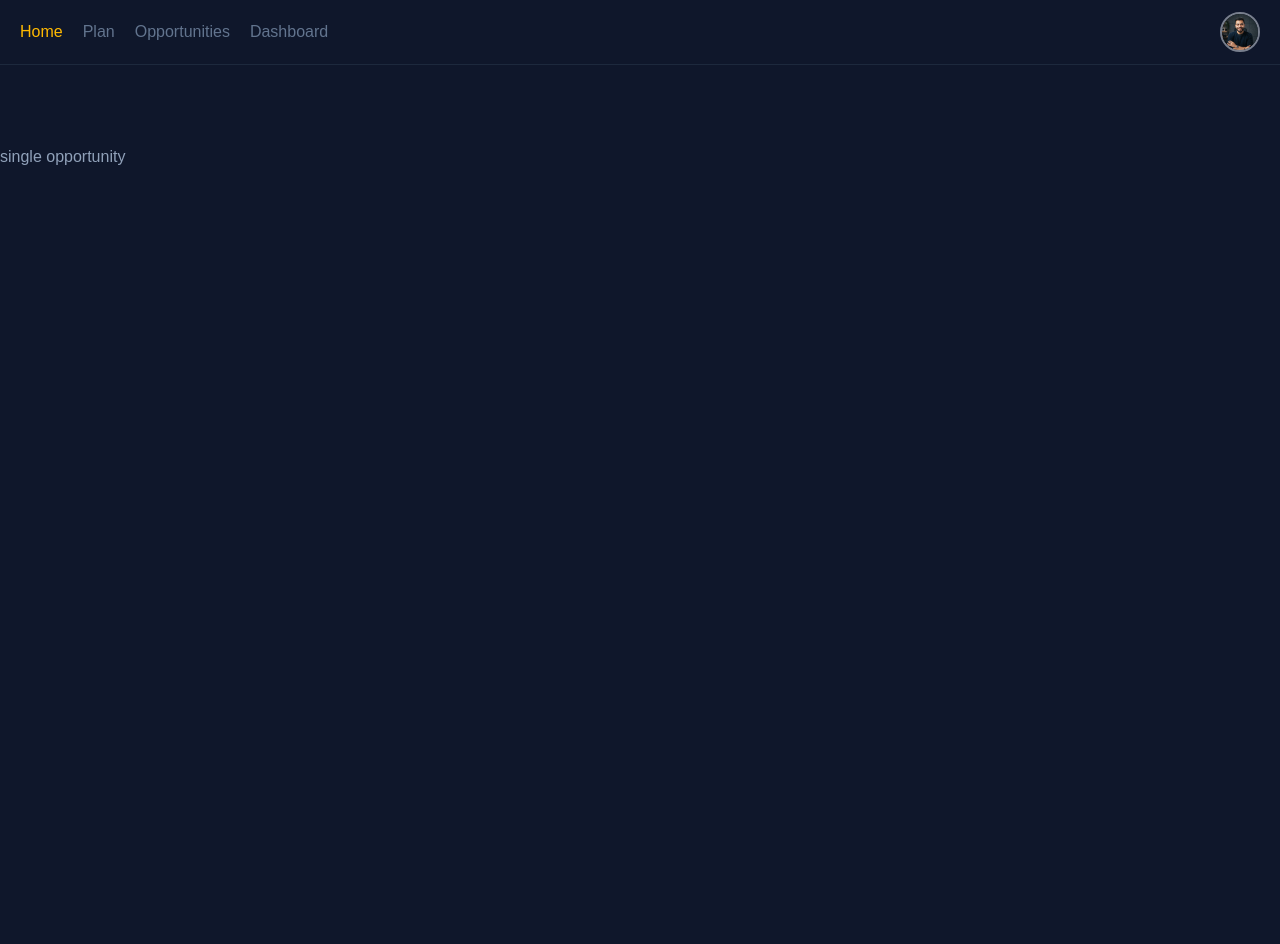
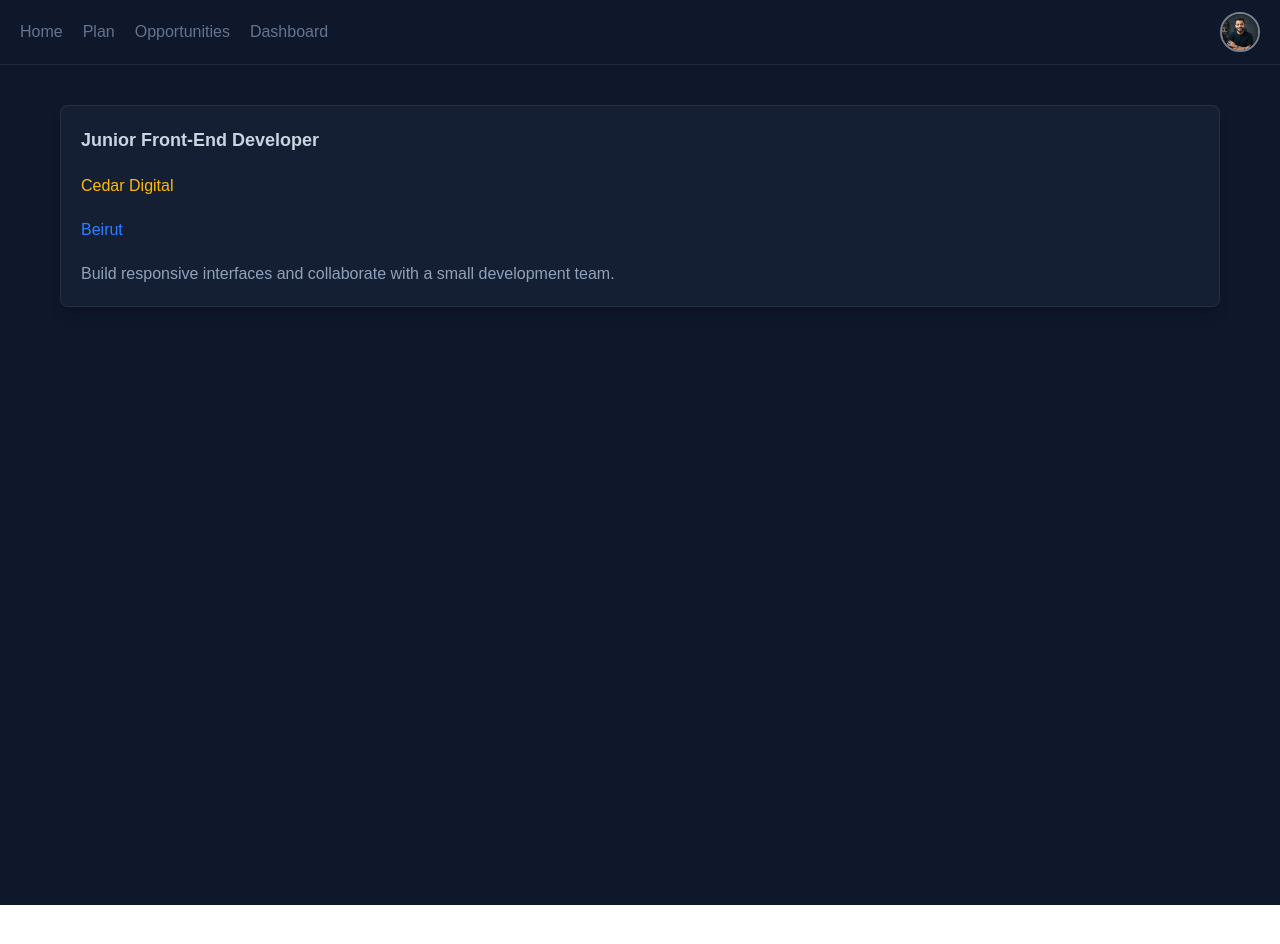
Before and after one commit to AsledinAdem/yehia-career-path, a Next.js app: page /opportunities/1 in a window 1280 px wide. After the commit the page ends 905 px from the top, so only its background shows below. Built offline with nearby package versions, Linux system fonts and the light colour scheme.

Commit message:
build oppoutnities page with single select opportunity

```diff
--- /dev/null
+++ b/src/app/dashboard/[id]/page.tsx
@@ -0,0 +1,7 @@
+import React from "react";
+
+const applications = () => {
+  return <div className="h-screen mt-10 mx-auto max-w-325">applications</div>;
+};
+
+export default applications;
--- a/src/app/dashboard/page.tsx
+++ b/src/app/dashboard/page.tsx
@@ -1,7 +1,7 @@
 import React from "react";
 
 const page = () => {
-  return <div className="h-screen mt-20 mx-auto max-w-325">Dashboard</div>;
+  return <div className="h-screen mt-10 mx-auto max-w-325">Dashboard</div>;
 };
 
 export default page;
--- a/src/app/layout.tsx
+++ b/src/app/layout.tsx
@@ -27,7 +27,7 @@ export default function RootLayout({ children }: LayoutProps<"/">) {
       <body className="min-h-full flex flex-col ">
         <Navbar />
         <div className=" bg-slate-900 text-slate-400 min-h-full">
-          {children}
+          <div className="mx-auto max-w-300 ">{children}</div>
         </div>
       </body>
     </html>
--- a/src/app/opportunities/[id]/page.tsx
+++ b/src/app/opportunities/[id]/page.tsx
@@ -1,7 +1,33 @@
-const page = () => {
+import opportunities from "../../../data/opportunities.js";
+
+const singleOpportunities = async ({
+  params,
+}: {
+  params: Promise<{ id: string }>;
+}) => {
+  const opportunityId = await params;
   return (
-    <div className="h-screen mt-20 mx-auto max-w-325">single opportunity</div>
+    <div className="h-screen w-full">
+      <div className="flex flex-wrap gap-5 mt-10 w-full px-5">
+        {opportunities.map(
+          (select) =>
+            opportunityId.id === select.id && (
+              <div
+                className="flex flex-col gap-5 bg-slate-800/50 rounded-lg shadow-lg text-slate-400 p-5  transition-color duration-300 w-full border border-slate-700/50 "
+                key={select.id}
+              >
+                <h1 className="text-lg text-slate-300 font-semibold">
+                  {select.title}
+                </h1>
+                <p className="text-amber-400">{select.company}</p>
+                <p className="text-blue-500">{select.location}</p>
+                <p>{select.description}</p>
+              </div>
+            ),
+        )}
+      </div>
+    </div>
   );
 };
 
-export default page;
+export default singleOpportunities;
--- a/src/app/opportunities/page.tsx
+++ b/src/app/opportunities/page.tsx
@@ -1,13 +1,12 @@
+import Link from "next/link.js";
 import opportunities from "../../data/opportunities.js";
 const page = () => {
   return (
     <div className="h-screen ">
-      <div className="flex flex-wrap gap-5 mt-20 mx-auto max-w-325 px-5 ">
+      <div className="flex flex-wrap gap-5 mt-10 mx-auto max-w-325 px-5 ">
         {opportunities.map((oportunity) => (
-          <div
-            className="flex flex-col gap-5 bg-slate-800/50 rounded-lg shadow-lg text-slate-400 p-5 sm:max-w-80 cursor-pointer hover:bg-slate-700/50 transition-all duration-300 w-full border border-slate-700/50 hover:scale-98"
-            key={oportunity.id}
-          >
+          <Link href={`/opportunities/${oportunity.id}`} key={oportunity.id}>
+            <div className="flex flex-col gap-5 bg-slate-800/50 rounded-lg shadow-lg text-slate-400 p-5 sm:max-w-80 cursor-pointer hover:bg-slate-700/40 transition-color duration-300 w-full border border-slate-700/50 hover:scale-98">
               <h1 className="text-lg text-slate-300 font-semibold">
                 {oportunity.title}
               </h1>
@@ -15,6 +14,7 @@ const page = () => {
               <p className="text-blue-500">{oportunity.location}</p>
               <p>{oportunity.description}</p>
             </div>
+          </Link>
         ))}
       </div>
     </div>
--- a/src/app/page.tsx
+++ b/src/app/page.tsx
@@ -1,10 +1,10 @@
 import Link from "next/link";
 import React from "react";
 
-const page = () => {
+const app = () => {
   return (
     <div className=" h-screen  w-full px-5">
-      <div className="flex flex-col justify-center gap-5 mt-20 mx-auto max-w-325">
+      <div className="flex flex-col justify-center gap-5 mt-10 mx-auto max-w-300">
         <h1 className="text-3xl font-semibold text-slate-200">
           Hello <span className="text-amber-500">Yehia,</span>
         </h1>
@@ -34,4 +34,4 @@ const page = () => {
   );
 };
 
-export default page;
+export default app;
--- a/src/app/plan/page.tsx
+++ b/src/app/plan/page.tsx
@@ -1,8 +1,8 @@
 import React from "react";
 
-const page = () => {
+const plan = () => {
   return (
-    <div className="h-screen mt-20 mx-auto max-w-325 flex flex-col item-center space-y-30 px-10">
+    <div className="h-screen mt-10 mx-auto max-w-300 flex flex-col item-center space-y-30 px-10">
       {/* milston bar */}
       <div className="w-full flex items-center justify-between max-w-92.5 md:max-w-250 mx-auto">
         <div className="rounded-full  border-2 border-slate-500  w-10 h-10 flex items-center justify-center text-slate-400 relative ">
@@ -52,4 +52,4 @@ const page = () => {
   );
 };
 
-export default page;
+export default plan;
--- a/src/component/Navbar.tsx
+++ b/src/component/Navbar.tsx
@@ -2,10 +2,12 @@
 import Link from "next/link";
 import Image from "next/image";
 import profileImage from "../../public/profile_image.png";
-import { useState } from "react";
+import { usePathname } from "next/navigation";
+// import { useState } from "react";
 
 const Navbar = () => {
-  const [clicked, setClicked] = useState("Home"); //Home, Plan, Opportunities, Dashboar
+  // const [clicked, setClicked] = useState("Home"); //Home, Plan, Opportunities, Dashboar
+  const pathname = usePathname();
 
   return (
     <div className="bg-slate-900 text-slate-500 border-b border-slate-800 w-full  py-3">
@@ -13,8 +15,7 @@ const Navbar = () => {
         <nav className="flex items-center space-x-5 px-5 ">
           <Link
             href="/"
-            className={`hover:text-amber-400 transition-colors duration-300 ${clicked === "Home" ? "text-amber-400" : ""} `}
-            onClick={() => setClicked("Home")}
+            className={`hover:text-amber-400 transition-colors duration-300 ${pathname === "/" ? "text-amber-400" : ""} `}
           >
             Home
           </Link>
@@ -22,8 +23,7 @@ const Navbar = () => {
           <div>
             <Link
               href="/plan"
-              className={`hover:text-amber-400 transition-colors duration-300 ${clicked === "Plan" ? "text-amber-400" : ""} `}
-              onClick={() => setClicked("Plan")}
+              className={`hover:text-amber-400 transition-colors duration-300 ${pathname === "/plan" ? "text-amber-400" : ""} `}
             >
               Plan
             </Link>
@@ -31,15 +31,13 @@ const Navbar = () => {
           </div>
           <Link
             href="/opportunities"
-            className={`hover:text-amber-400 transition-colors duration-300 ${clicked === "Opportunities" ? "text-amber-400" : ""} `}
-            onClick={() => setClicked("Opportunities")}
+            className={`hover:text-amber-400 transition-colors duration-300 ${pathname === "/opportunities" ? "text-amber-400" : ""} `}
           >
             Opportunities
           </Link>
           <Link
             href="/dashboard"
-            className={`hover:text-amber-400 transition-colors duration-300 ${clicked === "Dashboard" ? "text-amber-400" : ""} `}
-            onClick={() => setClicked("Dashboard")}
+            className={`hover:text-amber-400 transition-colors duration-300 ${pathname === "/dashboard" ? "text-amber-400" : ""} `}
           >
             Dashboard
           </Link>
```
Lines whose indentation alone changed are shown as unchanged.
